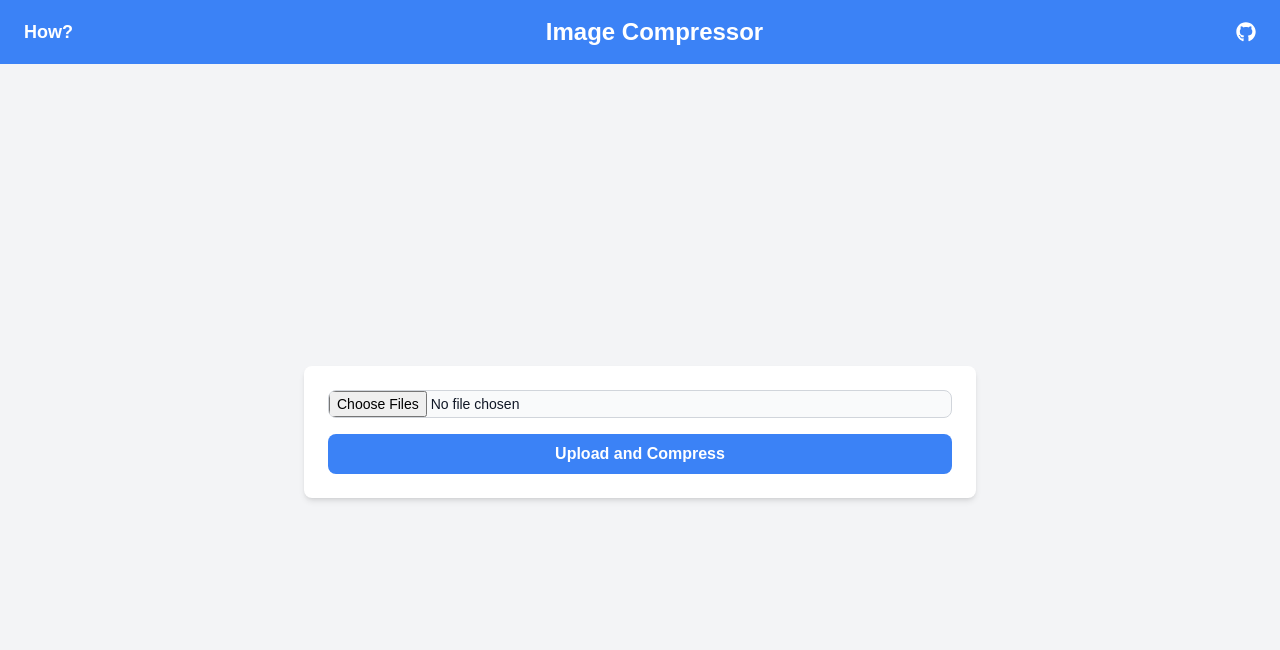
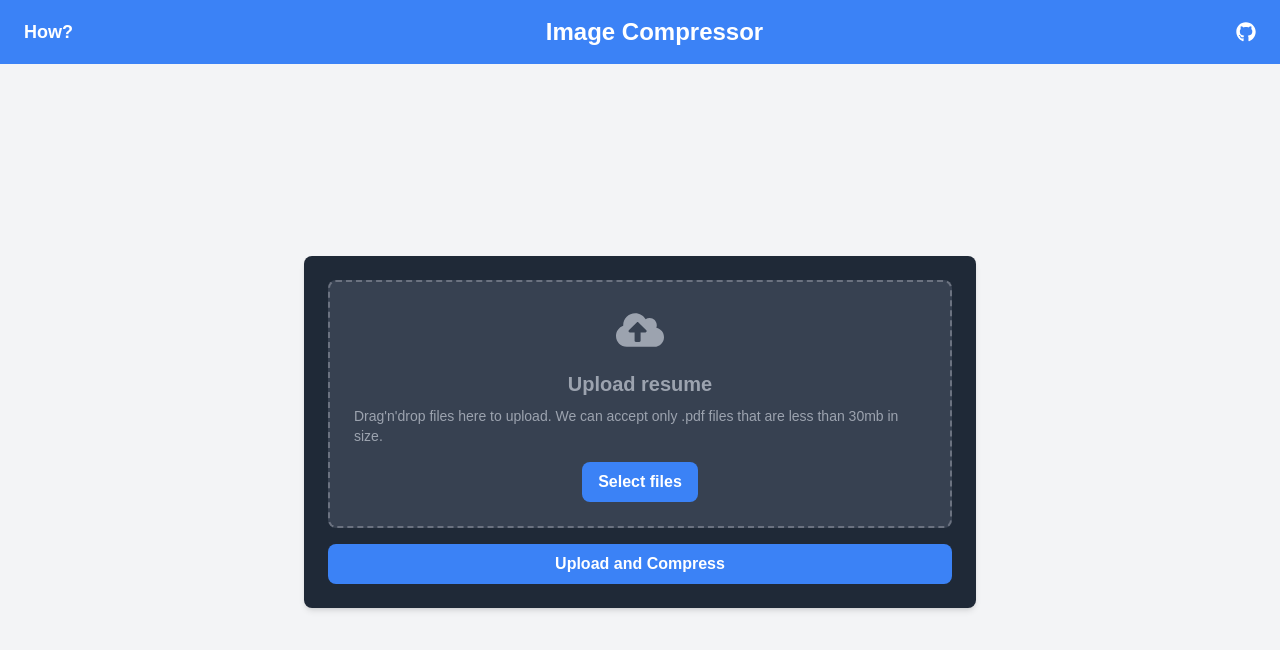
Before and after one commit to aarnav1729/image-comp, a React (Create React App) app in the folder frontend/: page / in a window 1280 px wide. Shown: the top 650 px of the page. Built offline with nearby package versions, Linux system fonts and the light colour scheme; the HTML template or start-up script is replaced by a standard one.

Commit message:
Update ImageUpload.js

```diff
--- a/frontend/src/components/ImageUpload.js
+++ b/frontend/src/components/ImageUpload.js
@@ -1,5 +1,6 @@
 import React, { useState } from 'react';
 import axios from 'axios';
+import { FaCloudUploadAlt } from 'react-icons/fa';
 
 const ImageUpload = () => {
   const [images, setImages] = useState([]);
@@ -31,16 +32,24 @@ const ImageUpload = () => {
 
   return (
     <div className="flex-grow flex flex-col items-center justify-center">
-      <div className="w-full max-w-2xl bg-white p-6 rounded-lg shadow-md">
-        <input
-          type="file"
-          multiple
-          onChange={handleFileChange}
-          className="block w-full text-sm text-gray-900 border border-gray-300 rounded-lg cursor-pointer bg-gray-50 focus:outline-none focus:border-blue-500 mb-4"
-        />
+      <div className="w-full max-w-2xl bg-gray-800 p-6 rounded-lg shadow-md">
+        <div className="flex flex-col items-center justify-center border-2 border-dashed border-gray-500 rounded-lg p-6 bg-gray-700 text-gray-400">
+          <FaCloudUploadAlt size={48} />
+          <h2 className="text-xl font-semibold mt-4">Upload resume</h2>
+          <p className="mt-2 text-sm">Drag'n'drop files here to upload. We can accept only .pdf files that are less than 30mb in size.</p>
+          <label className="mt-4 bg-blue-500 text-white font-semibold py-2 px-4 rounded-lg cursor-pointer hover:bg-blue-600">
+            Select files
+            <input
+              type="file"
+              multiple
+              onChange={handleFileChange}
+              className="hidden"
+            />
+          </label>
+        </div>
         <button
           onClick={handleUpload}
-          className="w-full bg-blue-500 hover:bg-blue-600 text-white font-semibold py-2 px-4 rounded-lg focus:outline-none focus:shadow-outline"
+          className="w-full mt-4 bg-blue-500 hover:bg-blue-600 text-white font-semibold py-2 px-4 rounded-lg focus:outline-none focus:shadow-outline"
         >
           Upload and Compress
         </button>
```
